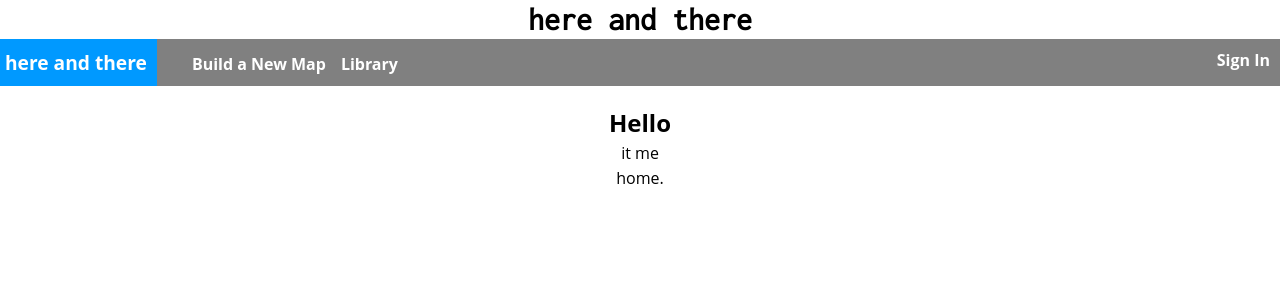
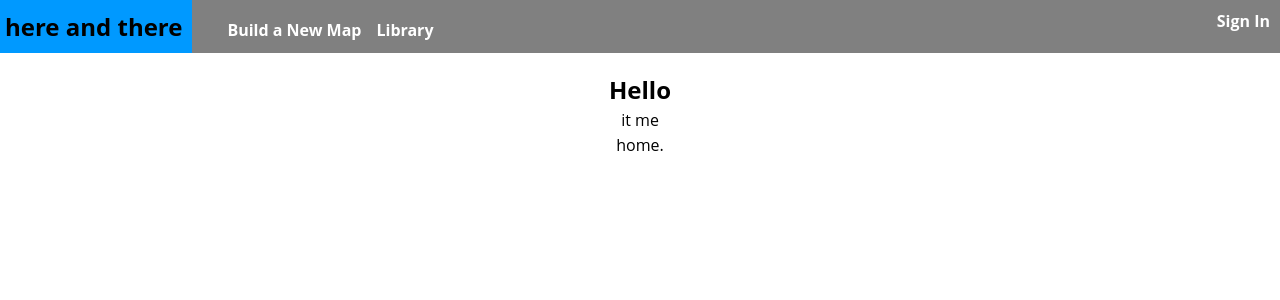
Before and after one commit to ayjlee/here-and-there, a React (Create React App) app in the folder here-and-there/: page / in a window 1280 px wide. Shown: the top 300 px of the page. Built offline with nearby package versions, Linux system fonts and the light colour scheme; no server answers; what google-maps-react would draw is missing.

Commit message:
maybe getting rid of site title

```diff
--- a/here-and-there/src/App.js
+++ b/here-and-there/src/App.js
@@ -25,7 +25,6 @@ class App extends Component {
     return (
       <BrowserRouter>
         <div id="main">
-          <h1 id="title">here and there</h1>
           <ul className="header">
             <li id="home-link"><NavLink exact to="/"> here and there</NavLink></li>
             <li><NavLink to="/newmap">Build a New Map</NavLink></li>
--- a/here-and-there/src/index.css
+++ b/here-and-there/src/index.css
@@ -57,7 +57,8 @@ ul {
 }
 #home-link a {
   margin-right: 30px;
-  font-size: 1.2em;
+  font-size: 1.5em;
+  color: black;
 }
 .content {
   background-color: #FFF;
```
